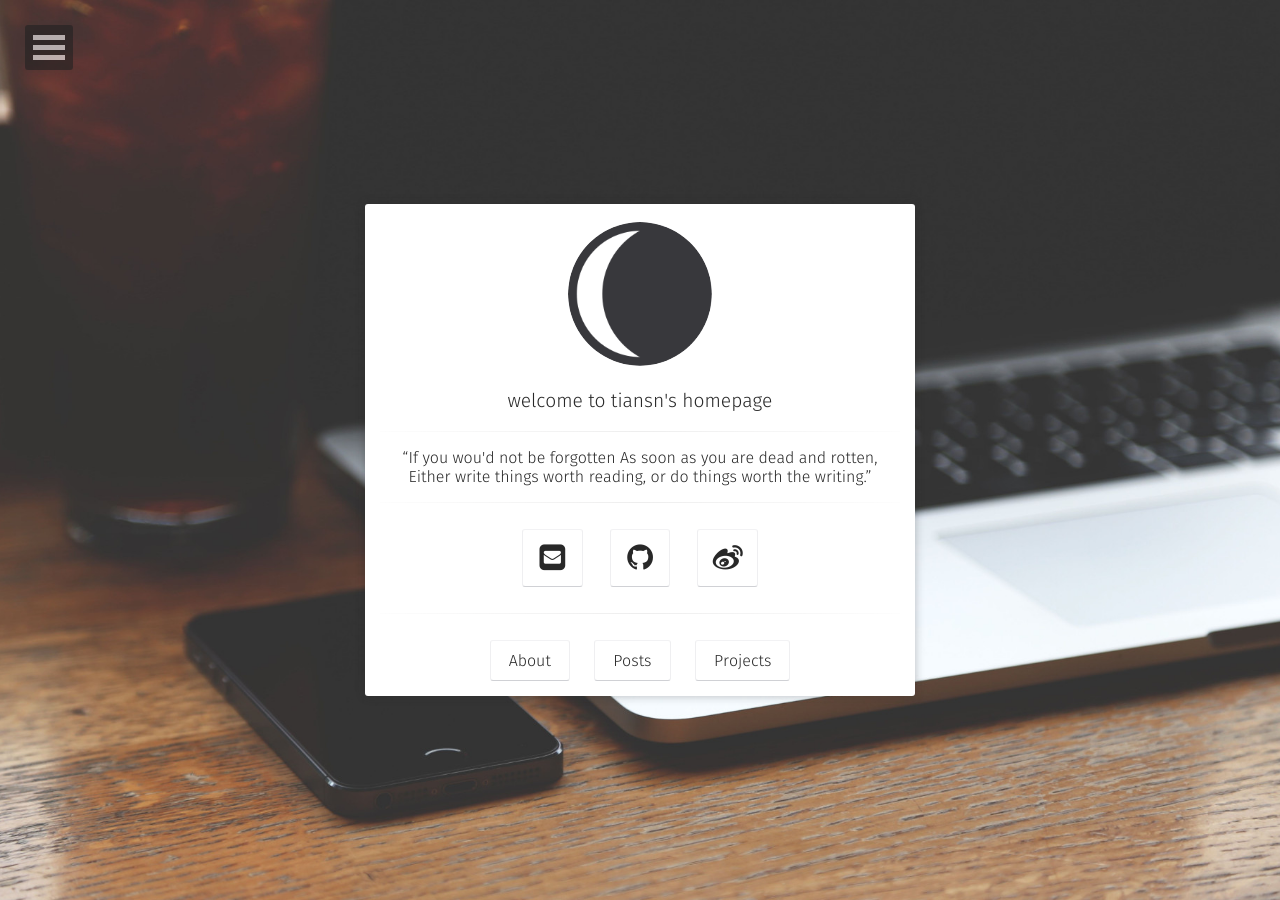
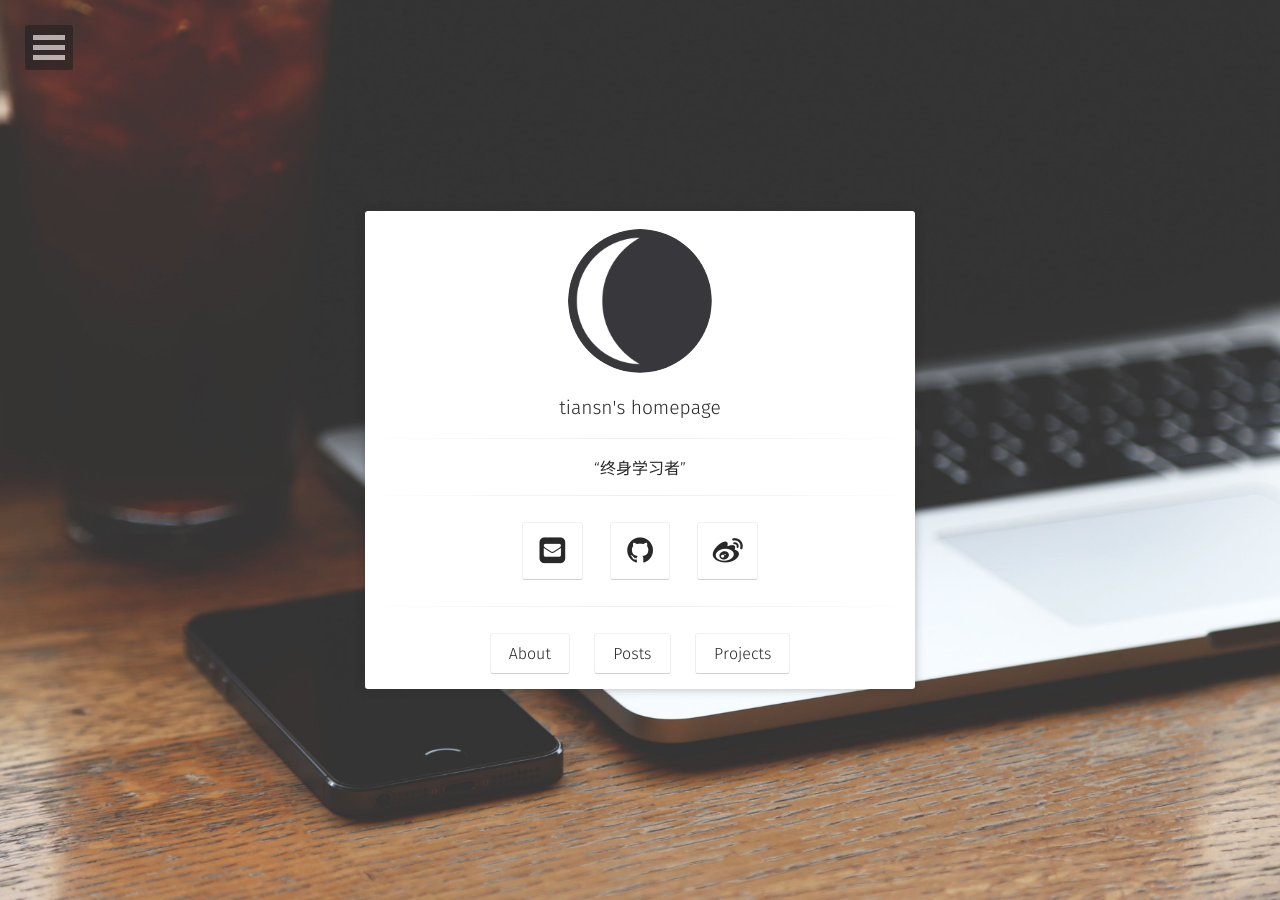
Before and after one commit to tiansn/tiansn.github.io, a Jekyll site: the page built from index.html, in a window 1280 px wide. Built offline with Jekyll 4.4.1, drawn with Linux system fonts in a browser that asks for light colours; some web fonts are replaced.

Commit message:
change bio

```diff
--- a/_config.yml
+++ b/_config.yml
@@ -1,7 +1,7 @@
 # Site
-title:              welcome to tiansn's homepage
-bio:                “If you wou'd not be forgotten As soon as you are dead and rotten, Either write things worth reading, or do things worth the writing.”
-description:        "a web developer "
+title:              tiansn's homepage
+bio:                “终身学习者”
+description:        "front-end developer"
 reading_time:       true
 words_per_minute:   200
 logo:               'assets/img/logo.png'
```
